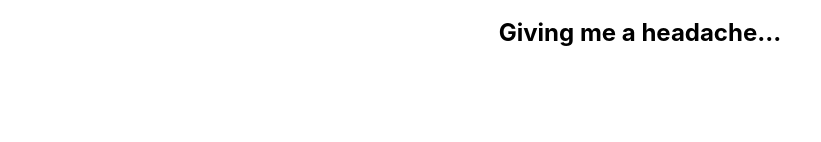
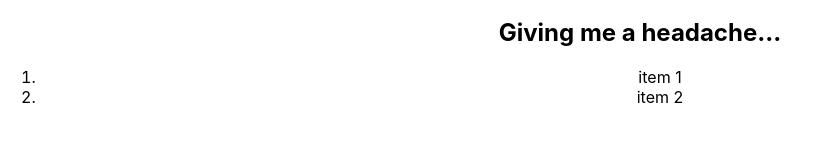
Before and after one commit to Dorfultariant/awa_10, a React (Create React App) app: page / in a window 1280 px wide. Shown: the part 186-328 px from the top of the page, without its empty margins (0-821 px from the left). Built offline with nearby package versions, Linux system fonts and the light colour scheme.

Commit message:
added default items

```diff
--- a/src/components/MyContainer.js
+++ b/src/components/MyContainer.js
@@ -5,7 +5,16 @@ import MyList from "./MyList.js";
 
 const MyContainer = () => {
     const header = "Giving me a headache...";
-    const [items, set_items] = useState([]);
+    const defaults = [
+        {
+            id: "1",
+            text: "item 1"
+        }, {
+            id: "2",
+            text: "item 2"
+        }
+    ]
+    const [items, set_items] = useState(defaults);
     const [new_item, set_new_item] = useState("");
 
     const add_item = () => {
```
